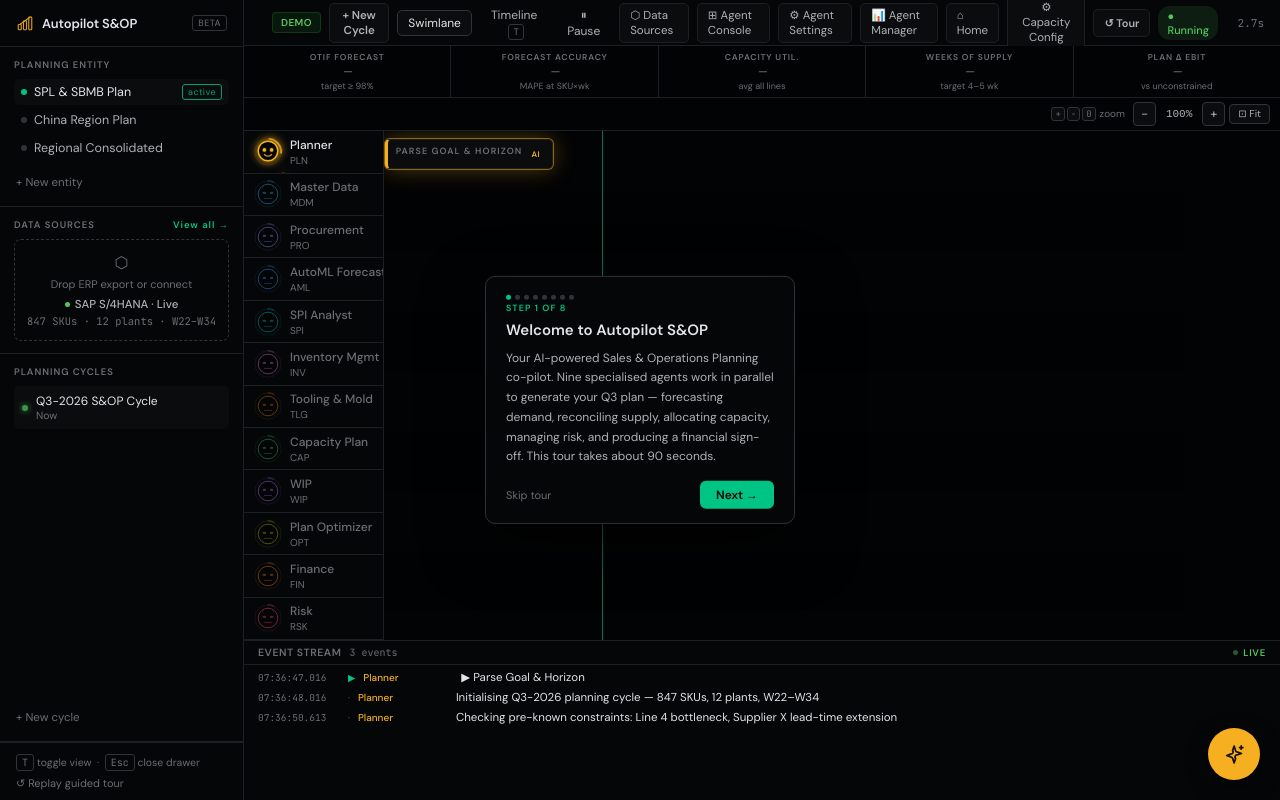
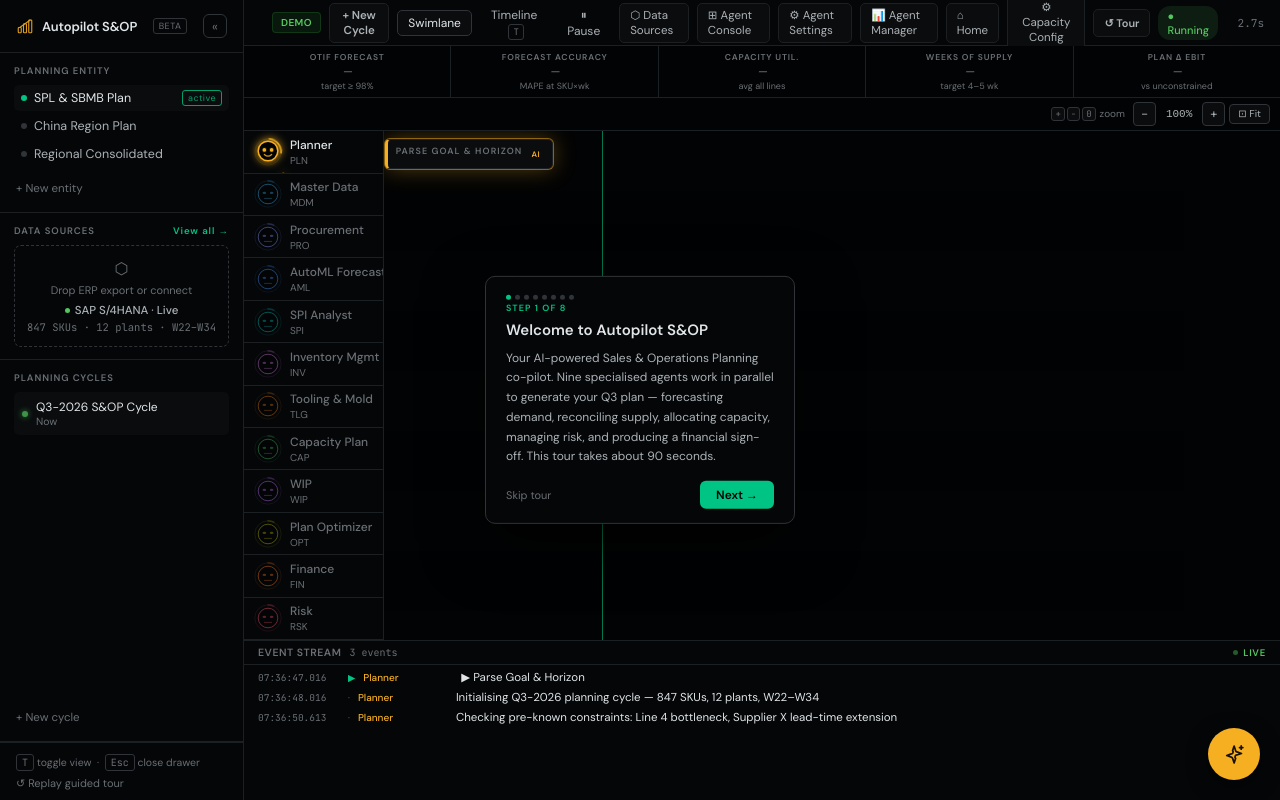
Before and after one commit to jslau2/autopilot-sop, a React (Vite) app in the folder frontend/: page /pipeline/1 in a window 1280 px wide. Built offline with nearby package versions, Linux system fonts and the light colour scheme; a web font is replaced by a local one.

Commit message:
Allow collapsing the pipeline sidebar
Adds a « collapse button in the sidebar brand row and a slim rail when
collapsed (expand » button, brand mark, active-cycle status dot). State
persists to localStorage (sop-sidebar-collapsed).

https://claude.ai/code/session_011jJSBBy7LGVbrd5WR7VG7b

```diff
--- a/frontend/src/components/Sidebar.tsx
+++ b/frontend/src/components/Sidebar.tsx
@@ -28,6 +28,15 @@ export default function Sidebar() {
   const navigate = useNavigate();
   const [dragOver, setDragOver] = useState(false);
   const [sessions, setSessions] = useState<SidebarSession[]>([]);
+  const [collapsed, setCollapsed] = useState(() => localStorage.getItem('sop-sidebar-collapsed') === '1');
+
+  const toggleCollapsed = () => {
+    setCollapsed(c => {
+      const next = !c;
+      localStorage.setItem('sop-sidebar-collapsed', next ? '1' : '0');
+      return next;
+    });
+  };
 
   // Live mode: reflect real backend sessions. Re-fetch when the active session
   // changes, and poll so status dots stay fresh as runs progress.
@@ -62,6 +71,36 @@ export default function Sidebar() {
     ? [{ session_id: ctx.activeSessionId, name: 'Q3-2026 S&OP Cycle', status: ctx.sessionStatus, created_at: Date.now() / 1000 }]
     : sessions.map(s => s.session_id === ctx.activeSessionId ? { ...s, status: ctx.sessionStatus } : s);
 
+  const activeStatus = ctx.sessionStatus;
+  const railDotClass = `sess-${activeStatus === 'running' ? 'running' : activeStatus === 'paused' ? 'paused' : 'done'}`;
+
+  // Collapsed: a slim rail with an expand button, brand mark, and the active
+  // run's status dot for at-a-glance awareness.
+  if (collapsed) {
+    return (
+      <aside className="sidebar" style={{ width: 48, alignItems: 'center' }}>
+        <div className="sidebar-brand" style={{ justifyContent: 'center', padding: '14px 0', width: '100%' }}>
+          <svg className="brand-icon" width="18" height="18" viewBox="0 0 24 24" fill="none">
+            <rect x="3" y="14" width="4" height="7" rx="1" stroke="currentColor" strokeWidth="1.5" />
+            <rect x="10" y="9" width="4" height="12" rx="1" stroke="currentColor" strokeWidth="1.5" />
+            <rect x="17" y="4" width="4" height="17" rx="1" stroke="currentColor" strokeWidth="1.5" />
+            <path d="M5 14 L12 9 L19 4" stroke="currentColor" strokeWidth="1.5" strokeLinecap="round" strokeLinejoin="round" />
+          </svg>
+        </div>
+        <button
+          onClick={toggleCollapsed}
+          title="Expand sidebar"
+          style={{
+            marginTop: 8, width: 30, height: 30, borderRadius: 7, cursor: 'pointer',
+            background: 'var(--bg-base)', border: '1px solid var(--border)', color: 'var(--text-2)',
+            display: 'flex', alignItems: 'center', justifyContent: 'center', fontSize: 14,
+          }}
+        >»</button>
+        <span className={`sess-dot ${railDotClass}`} style={{ marginTop: 16 }} title={`Active cycle: ${activeStatus}`} />
+      </aside>
+    );
+  }
+
   return (
     <aside className="sidebar">
       <div className="sidebar-brand">
@@ -73,6 +112,15 @@ export default function Sidebar() {
         </svg>
         <span className="brand-name">Autopilot S&amp;OP</span>
         <span className="brand-tag">beta</span>
+        <button
+          onClick={toggleCollapsed}
+          title="Collapse sidebar"
+          style={{
+            marginLeft: 'auto', width: 24, height: 24, borderRadius: 6, cursor: 'pointer',
+            background: 'none', border: '1px solid var(--border)', color: 'var(--text-3)',
+            display: 'flex', alignItems: 'center', justifyContent: 'center', fontSize: 13, flexShrink: 0,
+          }}
+        >«</button>
       </div>
 
       <section className="sb-section">
```
